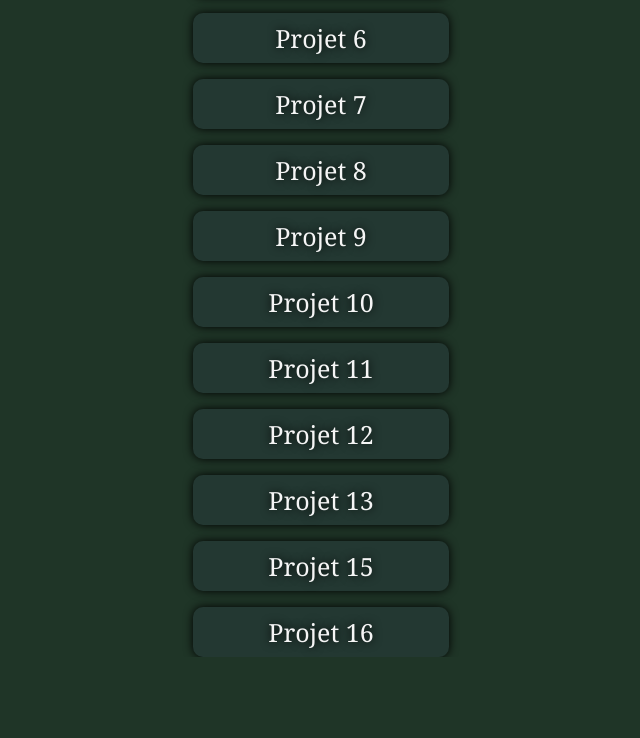
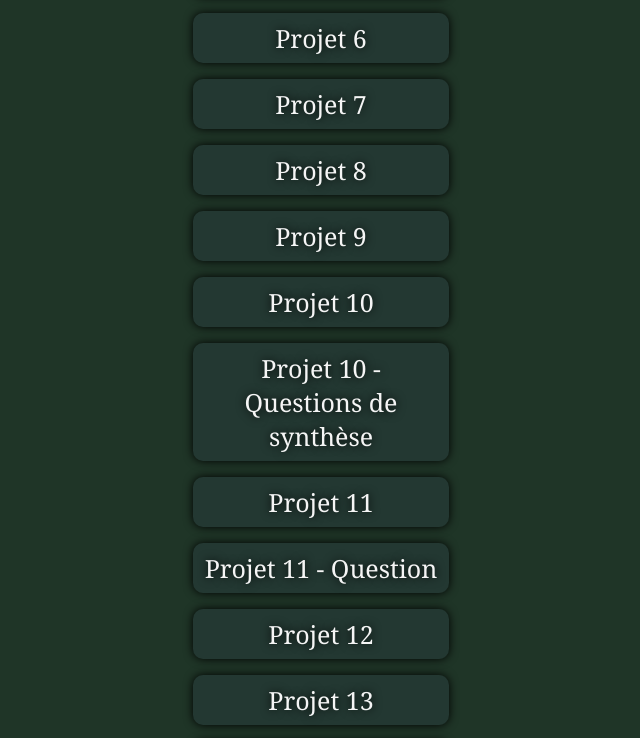
Before and after one commit to mr-anas-coder/projets, a plain HTML site: page index.html in a window 1280 px wide. Shown: the part 425-1163 px from the top of the page, without its empty margins (319-959 px from the left). Before the commit the page ends 1082 px from the top, so only its background shows below. Drawn offline with Linux system fonts and the light colour scheme.

Commit message:
Add files via upload

```diff
--- a/index.css
+++ b/index.css
@@ -42,7 +42,7 @@ a {
     padding: 0.5rem;
 }
 
-#btn1, #btn2, #btn3, #btn4, #btn5, #btn6, #btn7, #btn8, #btn9, #btn10, #btn11, #btn12, #btn13 {
+#btn1, #btn2, #btn3, #btn4, #btn5, #btn6, #btn7, #btn8, #btn9, #btn10, #btn11, #btn12, #btn13, #btn14, #btn15 {
     margin-top: 1rem;
 }
 
--- a/index.html
+++ b/index.html
@@ -19,7 +19,9 @@
             <a class="btn" id="btn6" href="projet8.html">Projet 8</a><br/>
             <a class="btn" id="btn7" href="Projet_9.html">Projet 9</a><br/>
             <a class="btn" id="btn8" href="Projet_10.html">Projet 10</a><br/>
+            <a class="btn" id="btn14" href="Questions de synthèse.html">Projet 10 - Questions de synthèse</a><br/>
             <a class="btn" id="btn9" href="projet11.html">Projet 11</a><br/>
+            <a class="btn" id="btn15" href="Document-4.html">Projet 11 - Question</a><br/>
             <a class="btn" id="btn10" href="projet12.html">Projet 12</a><br/>
             <a class="btn" id="btn11" href="projet2_vm1.pdf">Projet 13</a><br/>
             <a class="btn" id="btn12" href="projet15.html">Projet 15</a><br/>
```
